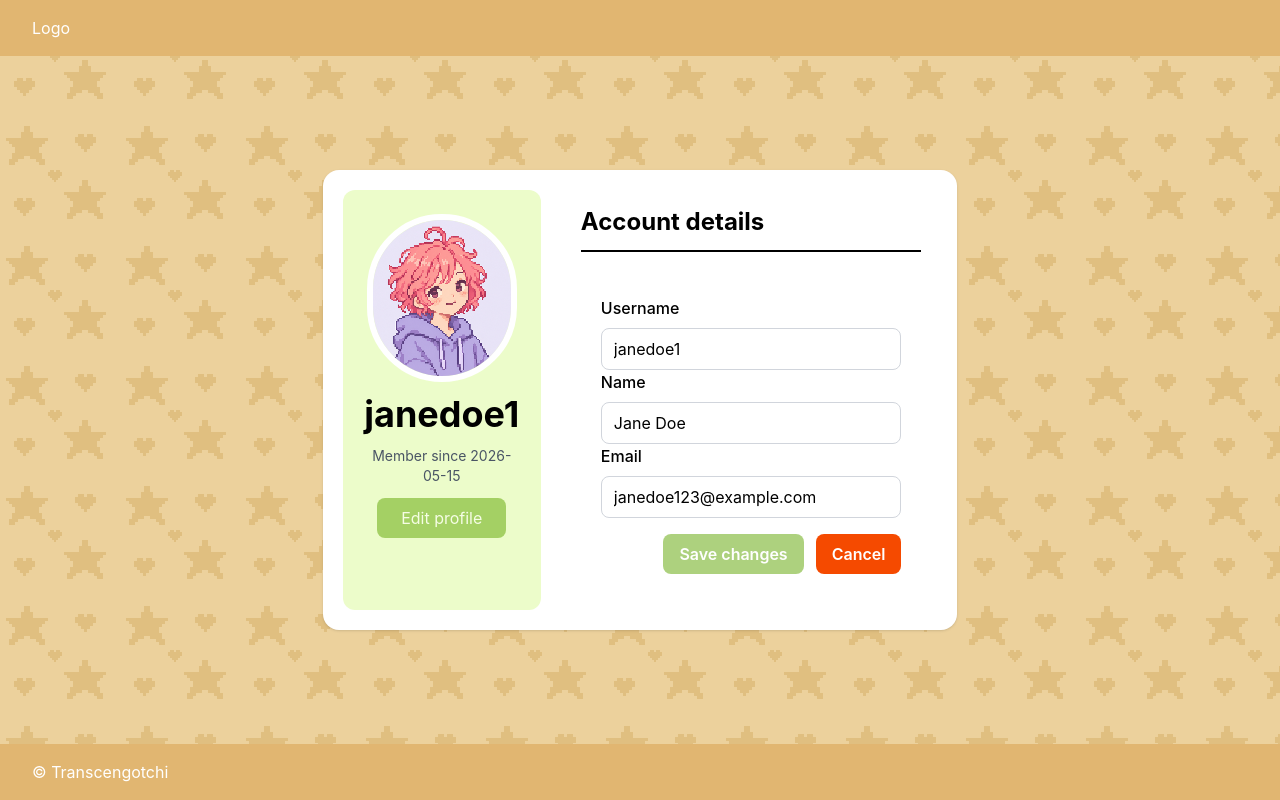
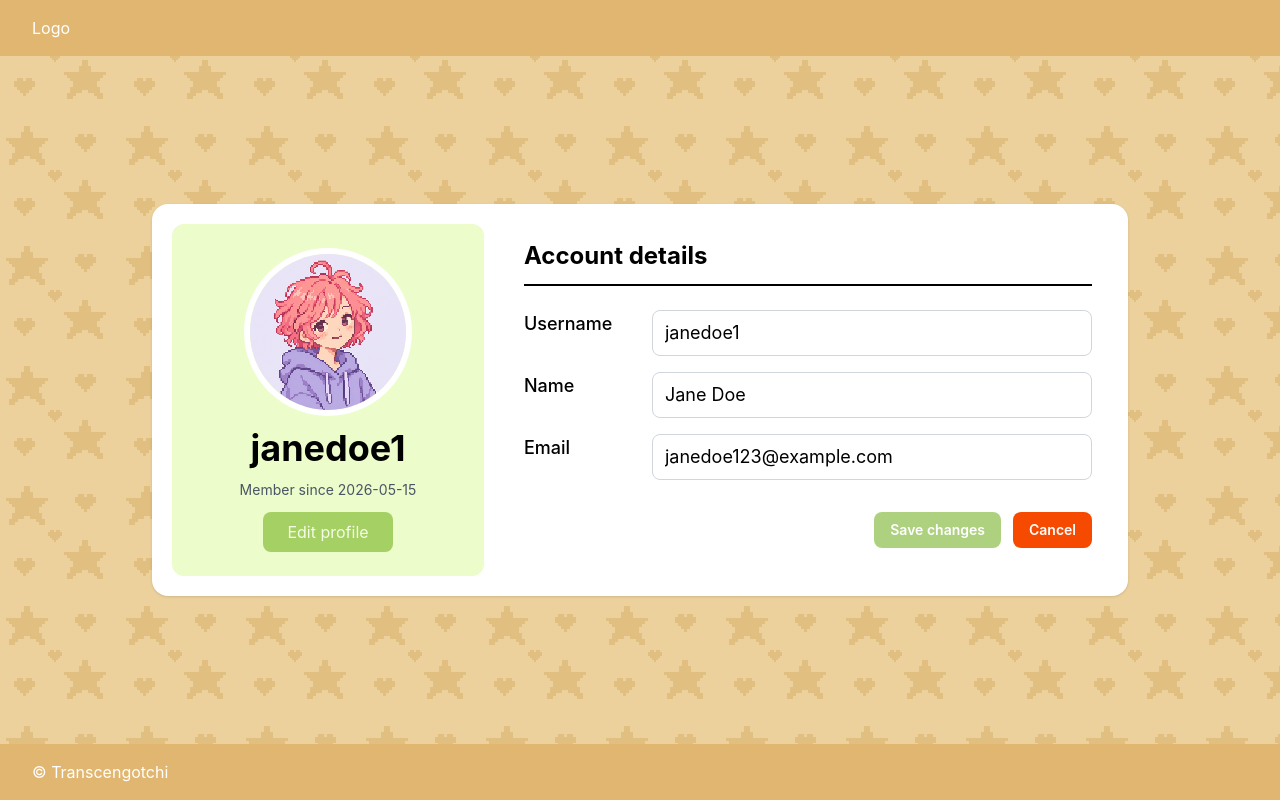
Before and after one commit to Stacy314/ft_transcendence, a React app in the folder frontend/: page /profile in a window 1280 px wide. Both pictures are taken after a click on the button "Edit profile". Built offline with nearby package versions, Linux system fonts and the light colour scheme; the HTML template or start-up script is replaced by a standard one.

Commit message:
fix: width increased

```diff
--- a/frontend/src/pages/profile/profile.jsx
+++ b/frontend/src/pages/profile/profile.jsx
@@ -70,7 +70,7 @@ export default function Profile() {
     }
 
     return (
-        <main className="mx-auto max-w-4xl p-6">
+        <main className="mx-auto w-full max-w-5xl p-6">
             <div className="flex md:flex-row flex-col gap-6 bg-white rounded-2xl p-5 shadow-sm md-flex-row text-black">
                 <section className="flex flex-col items-center gap-3 rounded-xl bg-lime-100 p-6 md:w-1/3">
 
@@ -126,7 +126,7 @@ export default function Profile() {
                 </p>
                 {isEditing && (
                 <form onSubmit={handleSave}
-                    className="mt-6 bg-white p-5">
+                    className="grid grid-cols-[7rem_minmax(0,1fr)] gap-x-4 gap-y-4 text-lg">
 
                     <label htmlFor="username" className="mb-2 block font-medium">
                         Username
@@ -143,7 +143,7 @@ export default function Profile() {
                     />
                     {
                         usernameError && (
-                            <p id="username-error" role="alert" className="mt-2 text-sm text-red-600">
+                            <p id="username-error" role="alert" className="col-start-2 text-sm text-red-600">
                                 {usernameError}
                             </p>
                     )}
@@ -161,7 +161,7 @@ export default function Profile() {
                         aria-describedby={nameError ? "name-error" : undefined}
                     />
                     {nameError && (
-                        <p id="name-error" role="alert" className="mt-2 text-sm text-red-600">
+                        <p id="name-error" role="alert" className="col-start-2 text-sm text-red-600">
                             {nameError}
                         </p>
                     )}
@@ -179,7 +179,7 @@ export default function Profile() {
                         className="w-full rounded-lg border border-gray-300 px-3 py-2 outline-none focus:border-lime-600 focus:ring-2 focus:ring-lime-200"
                     />
 
-                    <div className="mt-4 flex justify-end gap-3">
+                    <div className="col-span-2 mt-4 flex justify-end gap-3 text-sm">
                         <button
                         type="submit"
                         disabled={!hasProfileChanged}
```
